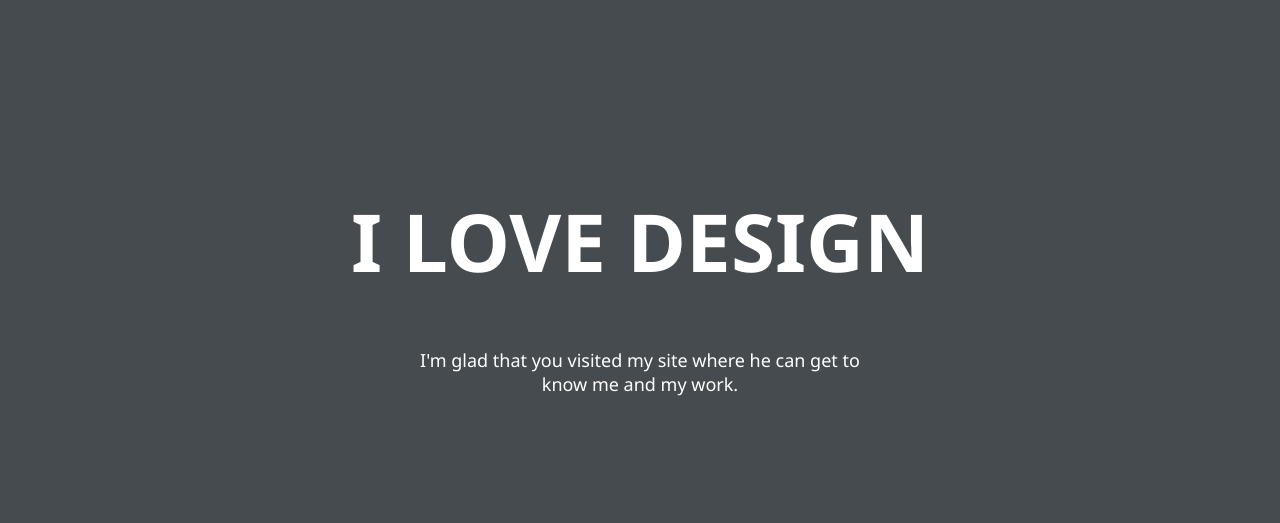
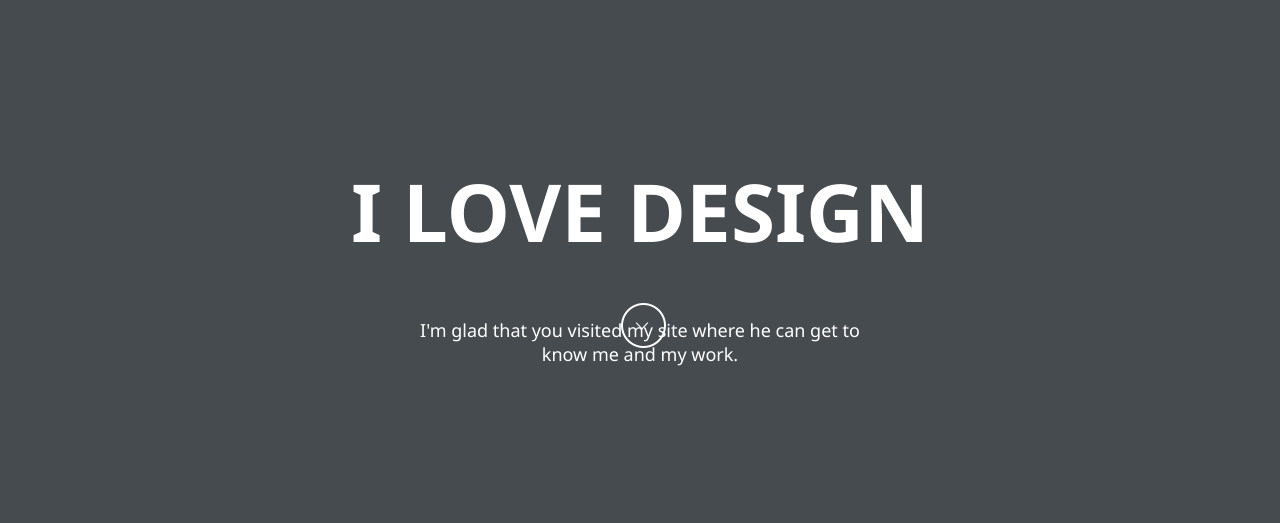
Before and after one commit to TimTimchenko/HTML, a plain HTML site: page lesson8/index.html in a window 1280 px wide. Shown: the part 217-740 px from the top of the page. Drawn offline with Linux system fonts and the light colour scheme.

Commit message:
0206 commit lesson 8

```diff
--- a/lesson8/css/style.css
+++ b/lesson8/css/style.css
@@ -7,8 +7,8 @@ body {
 
 header {
     background-color: #464b4f;
-    height: 850px;
-}
+    height: 100%;
+ }
 
 .logo {
     padding-top: 80px;
@@ -16,7 +16,7 @@ header {
 }
 
 h1 {
-    padding-top: 130px;
+    padding-top: 100px;
     text-align: center;
     font-size: 80px;
     color: white;
@@ -29,12 +29,13 @@ header p {
     text-align: center;
     font-size: 18px;
     color: white;
-    padding-bottom: 130px;
+    padding-bottom: 170px;
  }
 
 .icon {
     position: absolute;
-    left: 50%;
+    left: 48.5%;
+    top: 65%;
 }
 
 article p {
```
Also changed, not shown: lesson8/index.html (+3 -2 lines).
